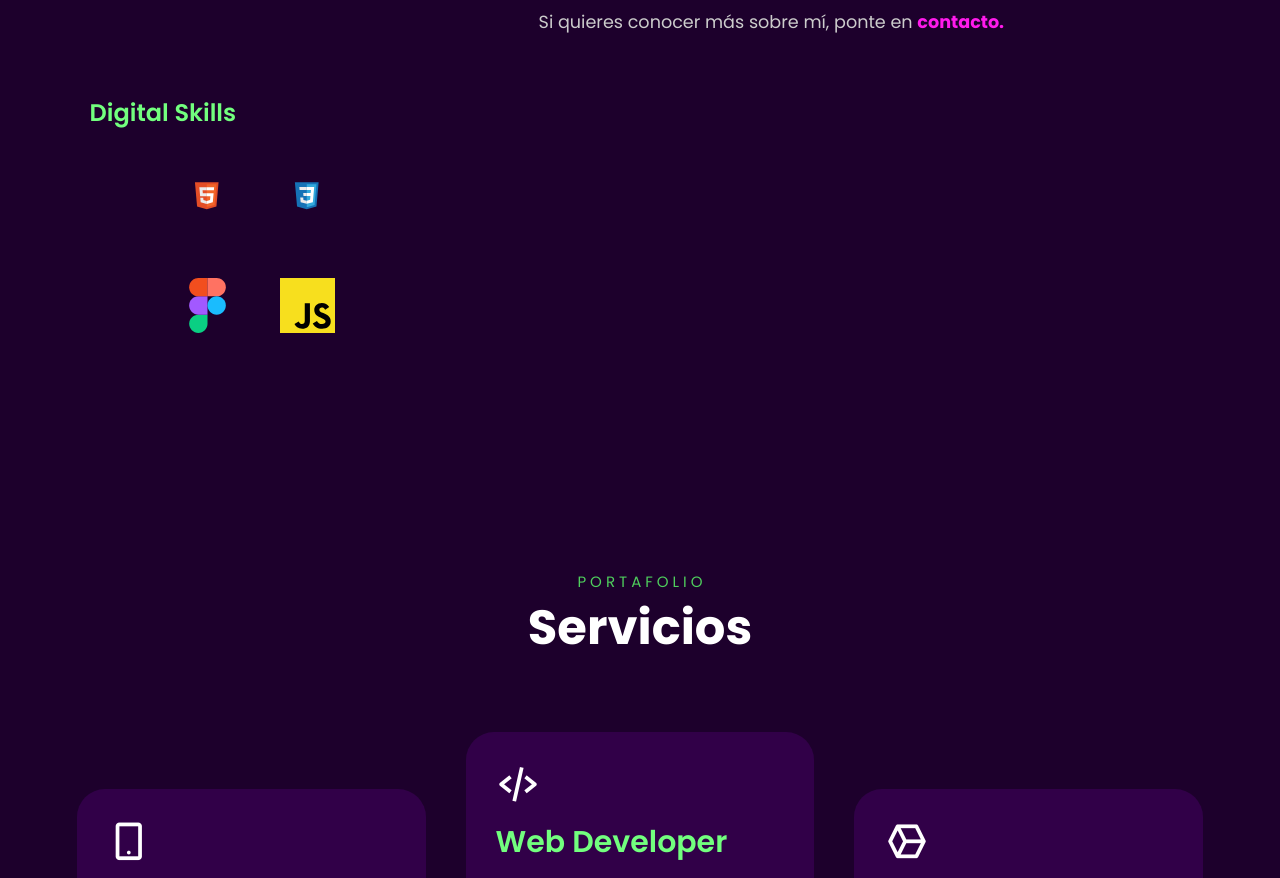
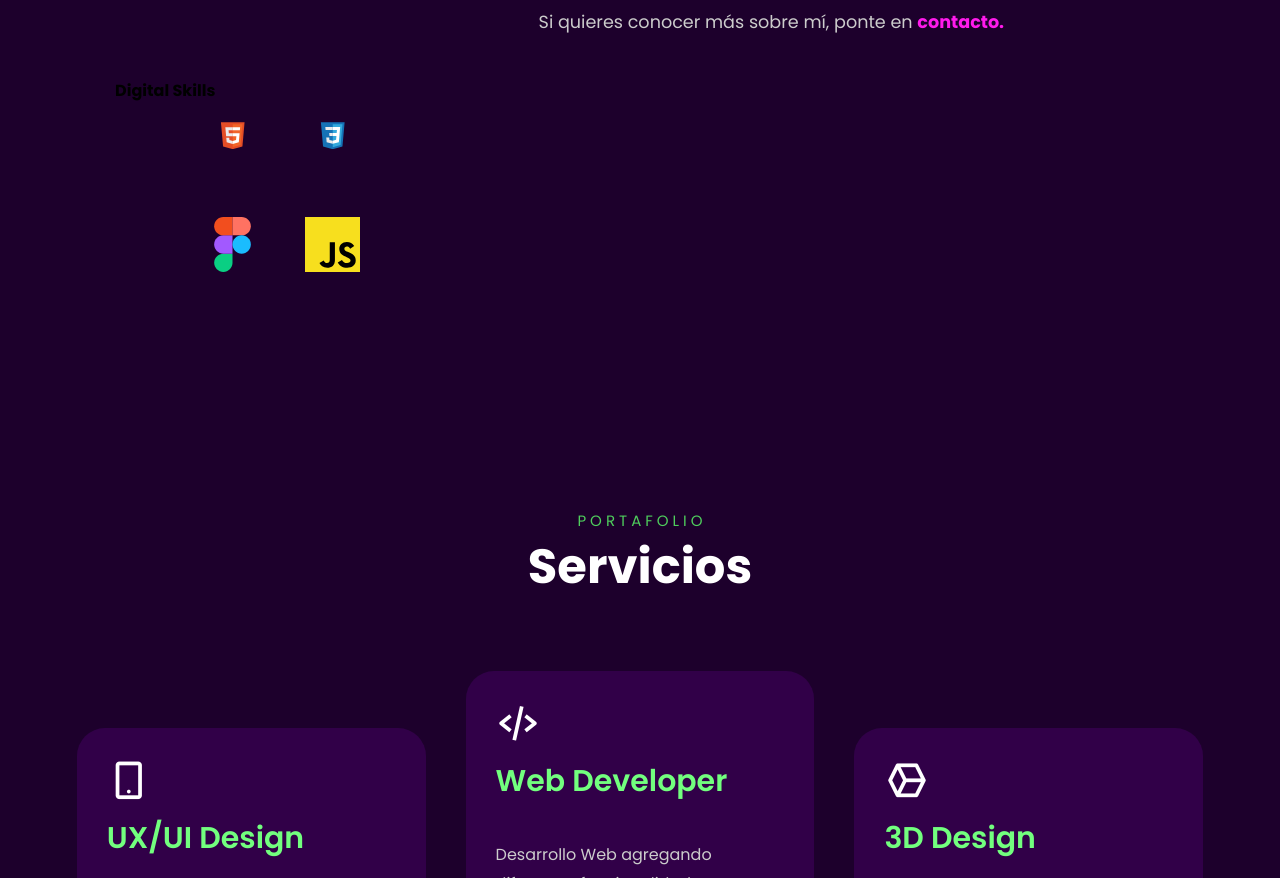
Before and after one commit to jorgesamper/jorgesamper.github.io, a plain HTML site: page index.html in a window 1280 px wide. Shown: the part 1246-2124 px from the top of the page. Drawn offline with nearby package versions, Linux system fonts and the light colour scheme; files whose address does not match are found by name.

Commit message:
about img

```diff
--- a/index.html
+++ b/index.html
@@ -113,7 +113,7 @@
 
         </div>
 
-        <div class="about-text">
+        <div class="about-digital-skills">
             <h4>Digital Skills</h4>
             <div class="logo-grid">
                 <figure class="logo" alt="React.js"><svg viewBox="0 0 128 128" width="50%" height="100%">
--- a/style.css
+++ b/style.css
@@ -449,6 +449,11 @@ input[type="checkbox"] {
 .about-text {
 }
 
+.about-digital-skills{
+  margin:0 6%;
+  background-color: RGB(29, 0, 44);
+
+}
 .about-img img{
   max-width: 530px;
   height: auto;
```
